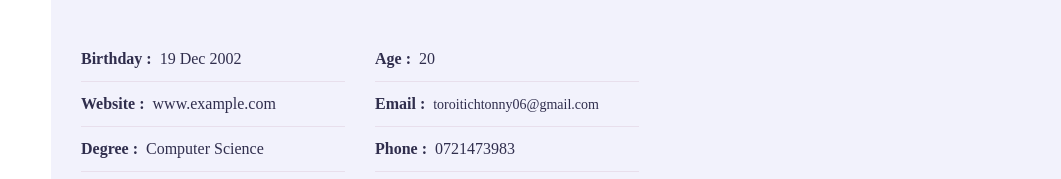
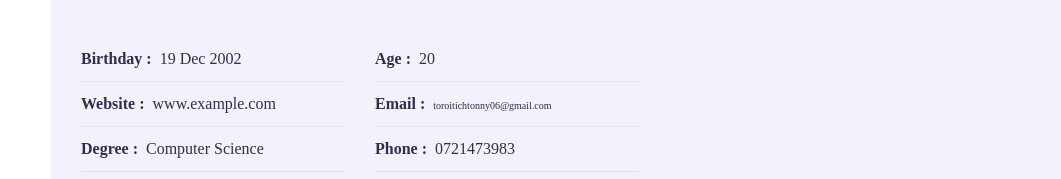
Before and after one commit to Tonnietoroo/tonnyportfolio, a plain HTML site: page index.html in a window 1280 px wide. Shown: the part 1309-1488 px from the top of the page, without its empty margins (219-1280 px from the left). Drawn offline with nearby package versions, Linux system fonts and the light colour scheme; a web font is replaced by a local one.

Commit message:
Update index.html

```diff
--- a/index.html
+++ b/index.html
@@ -96,7 +96,7 @@
                                         <p>Website : <span>www.example.com</span></p>
                                     </div>
                                     <div class="info-item padd-15">
-                                        <p>Email : <span style="font-size: 14px;">toroitichtonny06@gmail.com</span></p>
+                                        <p>Email : <span style="font-size: 10px;">toroitichtonny06@gmail.com</span></p>
                                     </div>
                                     <div class="info-item padd-15">
                                         <p>Degree : <span>Computer Science</span></p>
```
